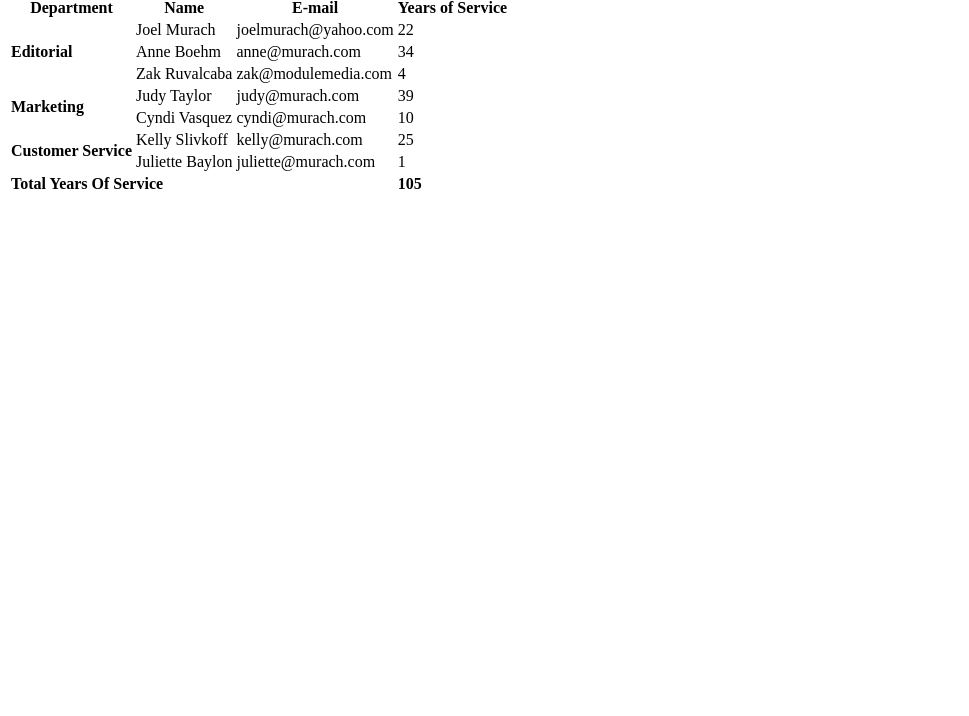
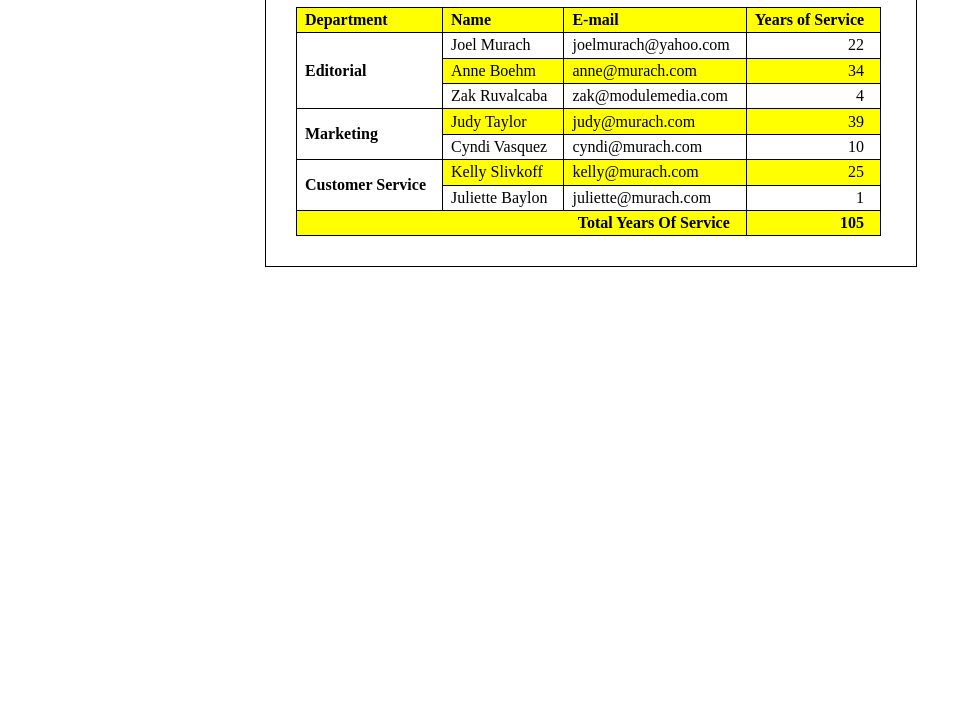
Before and after one commit to elaydin/elaydin.github.io, a plain HTML site: page in-classActivity2/aydin-yilmaz.html in a window 1280 px wide. Shown: the part 84-800 px from the top of the page, without its empty margins (0-969 px from the left). Drawn offline with Linux system fonts and the light colour scheme.

Commit message:
Update aydin-yilmaz.html

```diff
--- a/in-classActivity2/aydin-yilmaz.html
+++ b/in-classActivity2/aydin-yilmaz.html
@@ -5,7 +5,7 @@
 		<title>Employee table</title>
 		<meta name="description" content="CENG311 Activity">
 		<meta charset="UTF-8">
-		<link rel="stylesheet" type="text/css" href="Activity2.css">
+		<link rel="stylesheet" type="text/css" href="aydin-yilmaz.css">
 
 
 <body>
```
